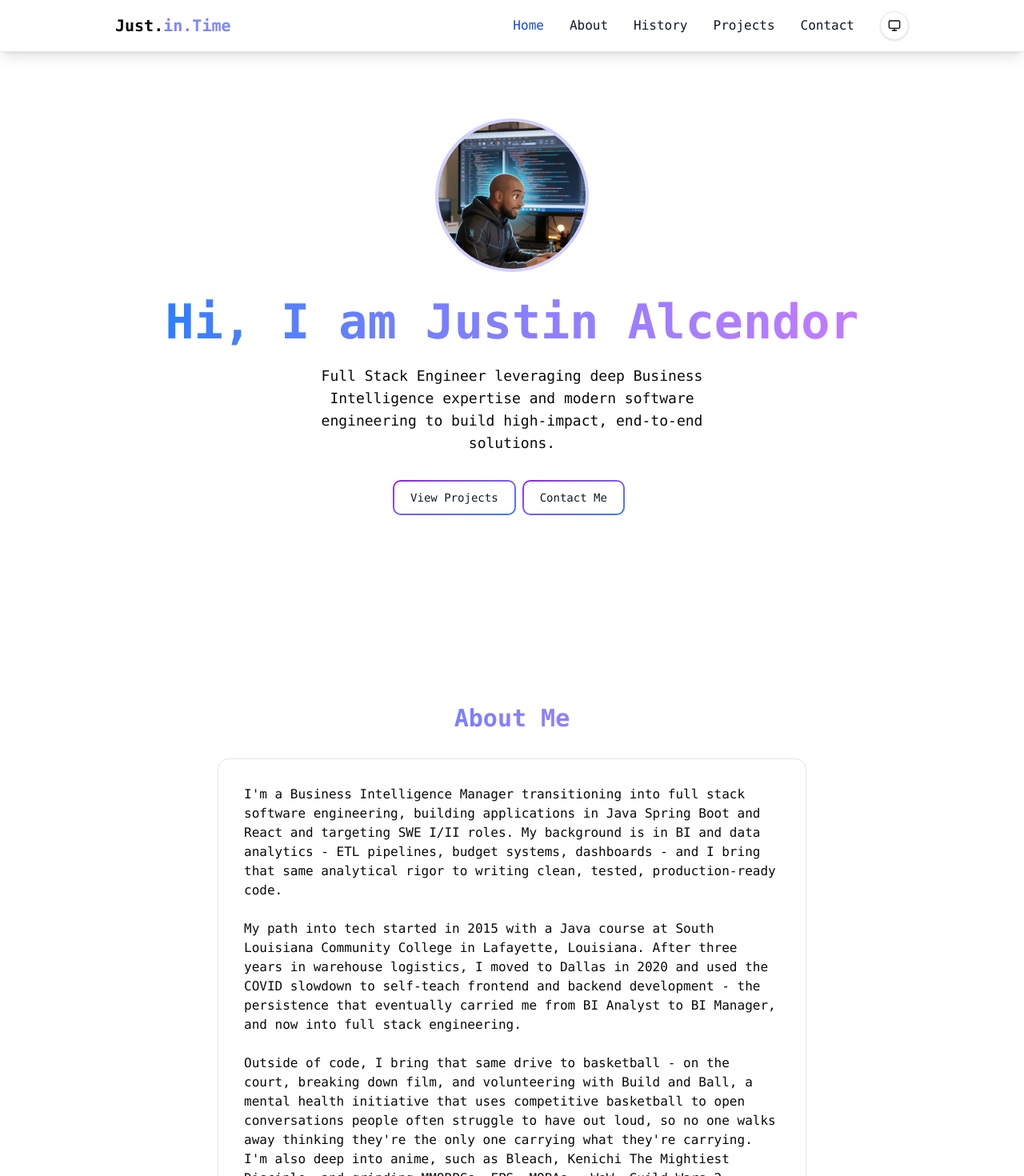
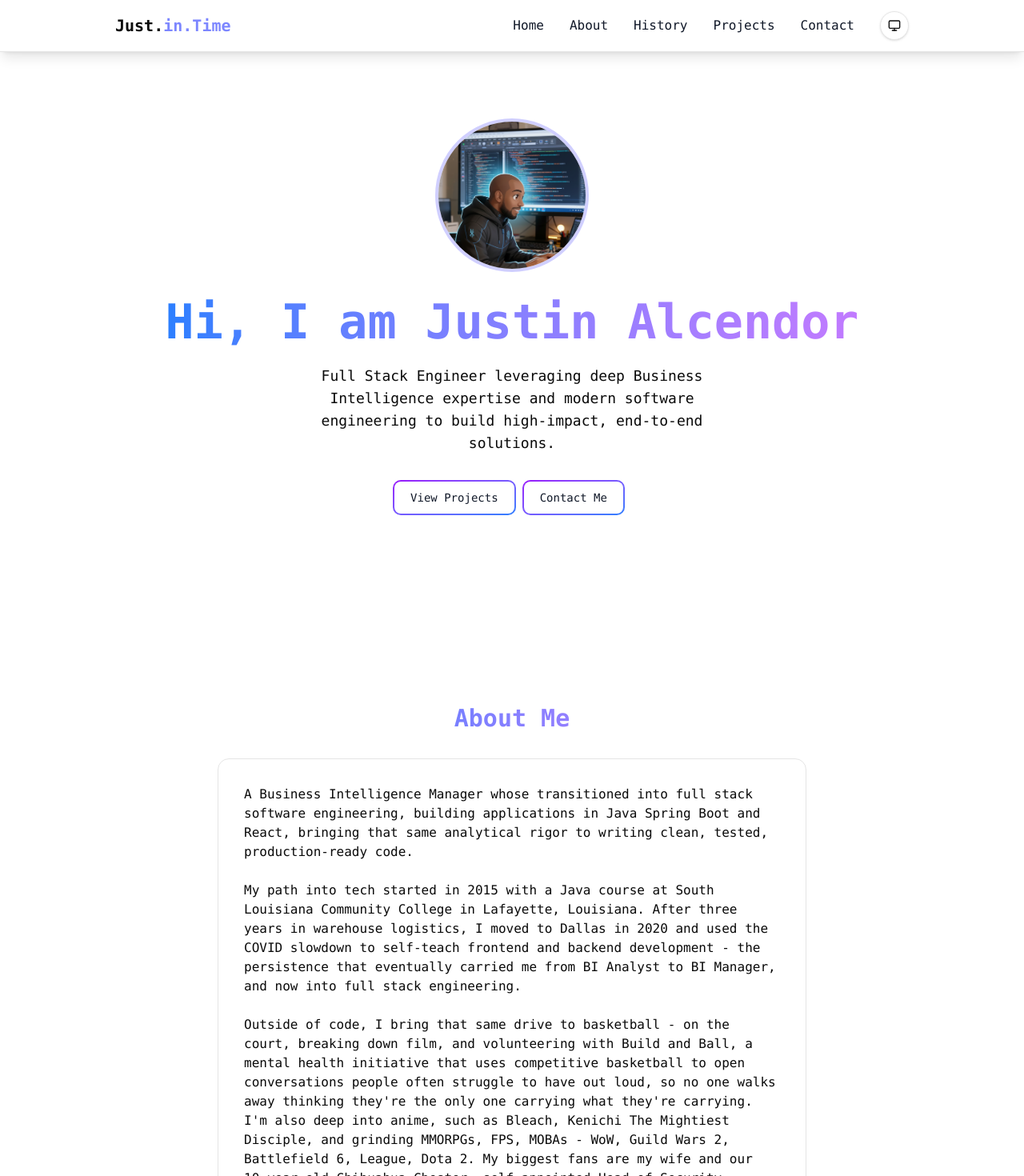
Before and after one commit to Kareem42/my-portfolio, a React (Vite) app: page / in a window 1280 px wide. Shown: the top 1470 px of the page at 80% size. Built offline with nearby package versions, Linux system fonts and the light colour scheme.

Commit message:
Commented out achievement sections

```diff
--- a/src/App.tsx
+++ b/src/App.tsx
@@ -6,7 +6,7 @@ import { MobileMenu } from "./components/MobileMenu";
 import { Home } from "./components/section/Home";
 import { About } from "./components/section/About";
 import { History } from "./components/section/History";
-import { Achievements } from "./components/section/Achievements";
+// import { Achievements } from "./components/section/Achievements";
 import { Projects } from "./components/section/Projects";
 import { Contact } from "./components/section/Contact";
 import { Footer } from "./components/section/Footer";
@@ -28,7 +28,7 @@ function App() {
         <Home />
         <About />
         <Projects />
-        <Achievements />
+        {/* <Achievements /> */}
         <History />
         <Contact />
         <Footer />
--- a/src/components/Navbar.jsx
+++ b/src/components/Navbar.jsx
@@ -21,7 +21,10 @@ export const Navbar = ({ menuOpen, setMenuOpen }) => {
     <nav className="fixed top-0 w-full z-40 bg-background/80 backdrop-blur-lg border-b border-border shadow-lg">
       <div className="max-w-5xl mx-auto px-4">
         <div className="flex justify-between items-center h-16">
-          <a href="#home" className="font-mono text-xl font-bold text-foreground">
+          <a
+            href="#home"
+            className="font-mono text-xl font-bold text-foreground"
+          >
             {"  "}
             Just.<span className="Font-mono text-indigo-400">in.Time</span>{" "}
           </a>
@@ -41,7 +44,7 @@ export const Navbar = ({ menuOpen, setMenuOpen }) => {
           <div className="hidden md:flex items-center space-x-8">
             <a
               href="#home"
-              className="block py-2 px-3 font-mono text-white bg-indigo-700 rounded-sm md:bg-transparent md:text-blue-700 md:p-0 dark:text-white md:dark:text-indigo-400"
+              className="block font-mono py-2 px-3 text-gray-900 rounded-sm hover:bg-gray-100 md:hover:bg-transparent md:border-0 md:hover:text-indigo-400 md:p-0 dark:text-white md:dark:hover:text-indigo-400 dark:hover:bg-gray-700 dark:hover:text-white md:dark:hover:bg-transparent"
             >
               {" "}
               Home{" "}
--- a/src/components/section/About.tsx
+++ b/src/components/section/About.tsx
@@ -21,11 +21,9 @@ export const About = () => {
 
           <div className="rounded-xl p-8 border-border border hover:-translate-y-1 transition-all">
             <p className="mb-6 font-mono">
-              I'm a Business Intelligence Manager transitioning into full stack
+              A Business Intelligence Manager whose transitioned into full stack
               software engineering, building applications in Java Spring Boot
-              and React and targeting SWE I/II roles. My background is in BI and
-              data analytics - ETL pipelines, budget systems, dashboards - and I
-              bring that same analytical rigor to writing clean, tested,
+              and React, bringing that same analytical rigor to writing clean, tested,
               production-ready code.
             </p>
 
```
